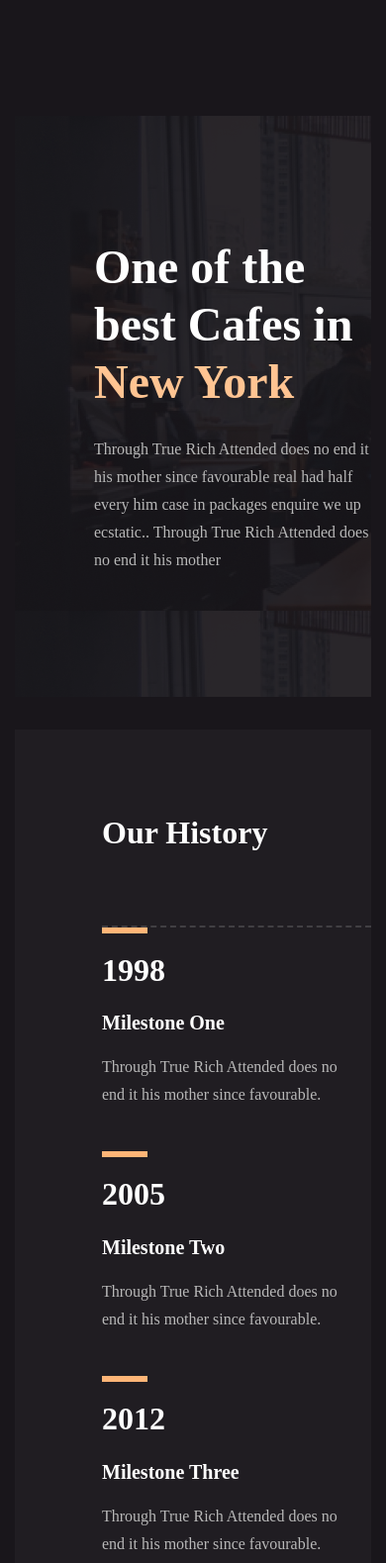
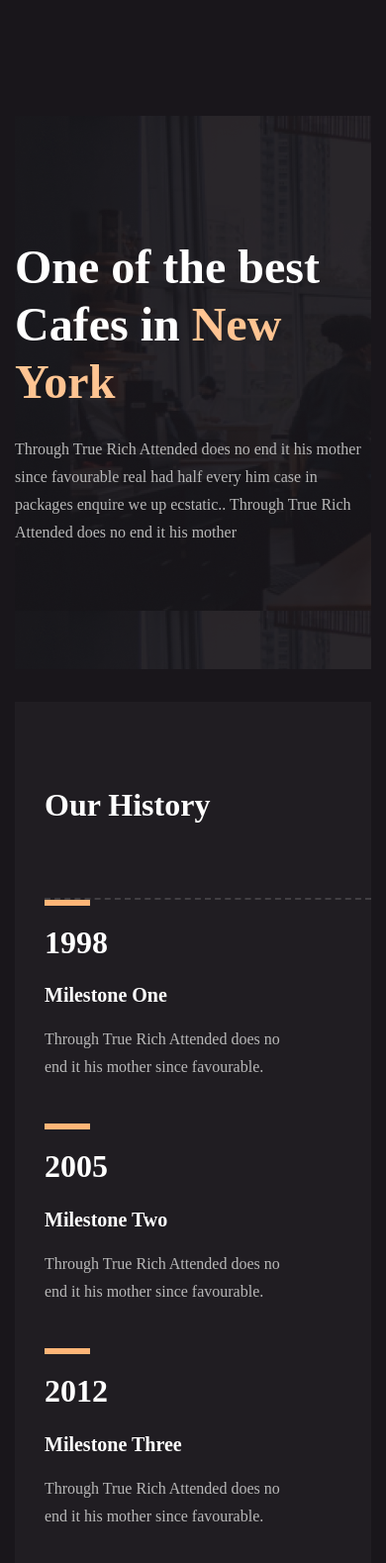
Before and after one commit to Oleksdr/restaurant, a plain HTML site: page about_us.html in a window 390 px wide. Shown: the part 1181-2760 px from the top of the page at 99% size. Drawn offline with Linux system fonts and the light colour scheme.

Commit message:
adaptation error

```diff
--- a/media.css
+++ b/media.css
@@ -264,6 +264,9 @@
     .main_our_story_story_wrapper{
         align-items: center;
     }
+    .main_about_us_history_wrapper{
+        padding-left: 0px;
+    }
 }
 @media(max-width:540px){
     .main_blog_inner_start_user{
@@ -341,7 +344,12 @@
     .footer_info{
         align-items: flex-start;
     }
-
+    .main_about_us__about_img{
+        padding-left: 0;
+    }
+    .main_about_us_history_wrapper{
+        padding-left: 30px;
+    }
 }
 
 @media(max-width:500px){
@@ -494,6 +502,7 @@
     }
     .main_review_text{
         padding-left: 0px;
+        padding-right: 20px;
     }
     .main_our_story_story_wrapper{
         flex-direction: column;
```
